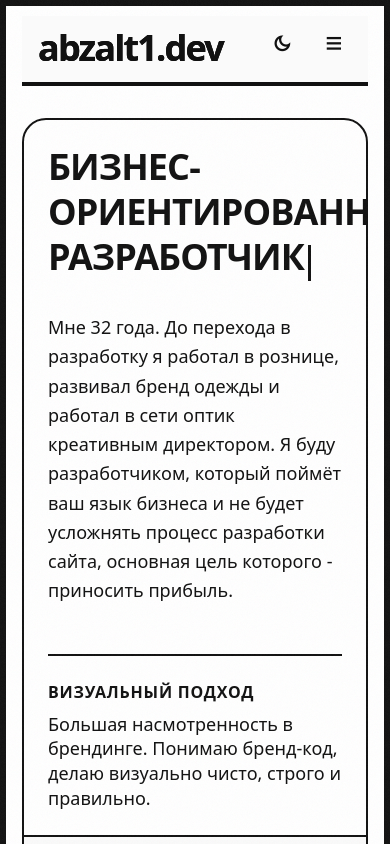
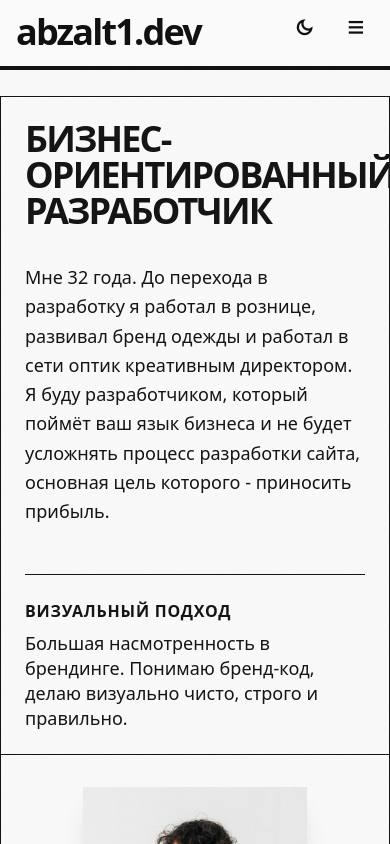
Before and after one commit to abzalt1/abzalt1.github.io, a Next.js app: page / in a window 390 px wide. Shown: the top 844 px of the page. Built offline with nearby package versions, Linux system fonts and the light colour scheme.

Commit message:
design: transform to Swiss Design aesthetic and fix dark theme

```diff
--- a/src/app/globals.css
+++ b/src/app/globals.css
@@ -1,4 +1,5 @@
 @import "tailwindcss";
+@variant dark (&:where(.dark, .dark *));
 
 @theme {
   --font-sans: var(--font-inter-tight), "Inter Tight", Helvetica, Arial, sans-serif;
@@ -10,23 +11,27 @@
   html {
     scroll-behavior: smooth;
   }
+
+  body {
+    @apply bg-white text-black dark:bg-black dark:text-white transition-colors duration-300;
+  }
 }
 
 @layer components {
   .grid-border {
-    border: 2px solid var(--color-black);
+    border: 1px solid var(--color-black);
   }
 
   .border-r-grid {
-    border-right: 2px solid var(--color-black);
+    border-right: 1px solid var(--color-black);
   }
 
   .border-b-grid {
-    border-bottom: 2px solid var(--color-black);
+    border-bottom: 1px solid var(--color-black);
   }
 
   .border-t-grid {
-    border-top: 2px solid var(--color-black);
+    border-top: 1px solid var(--color-black);
   }
 
   .dark .grid-border {
@@ -91,85 +96,6 @@
     filter: blur(0);
   }
 
-  .glitch {
-    position: relative;
-  }
-
-  .glitch::before,
-  .glitch::after {
-    content: attr(data-text);
-    position: absolute;
-    top: 0;
-    left: 0;
-    width: 100%;
-    height: 100%;
-    opacity: 0.8;
-  }
-
-  .glitch:hover::before {
-    left: 2px;
-    text-shadow: -1px 0 #ff00c1;
-    animation: glitch-anim-1 0.3s infinite linear alternate-reverse;
-  }
-
-  .glitch:hover::after {
-    left: -2px;
-    text-shadow: -1px 0 #00fff9;
-    animation: glitch-anim-2 0.3s infinite linear alternate-reverse;
-  }
-
-  @keyframes glitch-anim-1 {
-    0% {
-      clip-path: inset(20% 0 80% 0);
-    }
-
-    20% {
-      clip-path: inset(60% 0 10% 0);
-    }
-
-    40% {
-      clip-path: inset(40% 0 50% 0);
-    }
-
-    60% {
-      clip-path: inset(80% 0 5% 0);
-    }
-
-    80% {
-      clip-path: inset(10% 0 70% 0);
-    }
-
-    100% {
-      clip-path: inset(30% 0 20% 0);
-    }
-  }
-
-  @keyframes glitch-anim-2 {
-    0% {
-      clip-path: inset(10% 0 60% 0);
-    }
-
-    20% {
-      clip-path: inset(30% 0 20% 0);
-    }
-
-    40% {
-      clip-path: inset(70% 0 10% 0);
-    }
-
-    60% {
-      clip-path: inset(20% 0 50% 0);
-    }
-
-    80% {
-      clip-path: inset(60% 0 30% 0);
-    }
-
-    100% {
-      clip-path: inset(5% 0 80% 0);
-    }
-  }
-
   .magnetic-button {
     transition: transform 0.2s cubic-bezier(0.25, 0.46, 0.45, 0.94);
     will-change: transform;
@@ -202,9 +128,8 @@
   .floating-header {
     margin-top: 1.5rem;
     padding: 1rem 1.5rem;
-    border-bottom-width: 2px;
-    border-width: 2px;
-    border-radius: 6px;
+    border-bottom-width: 1px;
+    border-width: 1px;
     top: 0;
     margin-left: 1.5rem;
     margin-right: 1.5rem;
--- a/src/app/page.tsx
+++ b/src/app/page.tsx
@@ -16,7 +16,7 @@ export default function Home() {
   const [lightboxSrc, setLightboxSrc] = useState<string | null>(null);
 
   return (
-    <div className="bg-transparent text-black dark:text-white dark:border-white font-sans min-h-screen p-4 md:p-8 border-[6px] md:border-[12px] border-black transition-colors duration-300 relative">
+    <div className="bg-transparent text-black dark:text-white dark:border-white font-sans min-h-screen transition-colors duration-300 relative">
       <Preloader />
       <ScrollEffects />
       <Lightbox src={lightboxSrc} onClose={() => setLightboxSrc(null)} />
--- a/src/components/Contact.tsx
+++ b/src/components/Contact.tsx
@@ -61,7 +61,7 @@ export default function Contact() {
         <section
             id="contact"
             ref={sectionRef}
-            className="grid grid-cols-1 md:grid-cols-12 gap-0 grid-border mb-8 fade-in-section rounded-3xl overflow-hidden"
+            className="grid grid-cols-1 md:grid-cols-12 gap-0 grid-border mb-8 fade-in-section overflow-hidden"
         >
             <div className="col-span-1 md:col-span-12 p-8 md:p-24 bg-white dark:bg-black text-center flex flex-col items-center justify-center">
                 <h2 className="text-3xl md:text-5xl font-bold uppercase mb-6 tracking-tighter min-h-[1.2em] text-black dark:text-white">
@@ -73,7 +73,7 @@ export default function Contact() {
                 <a
                     href="https://t.me/abzalt1"
                     onClick={handleTelegramClick}
-                    className="inline-flex items-center gap-2 md:gap-3 bg-black text-white dark:bg-white dark:text-black px-6 py-3 md:px-10 md:py-5 text-sm md:text-xl font-bold uppercase hover:opacity-80 transition-all duration-300 tracking-widest magnetic-button rounded-full"
+                    className="inline-flex items-center gap-2 md:gap-3 bg-black text-white dark:bg-white dark:text-black px-6 py-3 md:px-10 md:py-5 text-sm md:text-xl font-bold uppercase hover:opacity-80 transition-all duration-300 tracking-widest"
                     rel="noopener noreferrer"
                 >
                     Написать в Telegram
--- a/src/components/Expertise.tsx
+++ b/src/components/Expertise.tsx
@@ -13,7 +13,7 @@ export default function Expertise() {
     ];
 
     return (
-        <section id="expertise" className="grid grid-cols-1 md:grid-cols-12 gap-0 grid-border bg-white dark:bg-black scroll-mt-8 fade-in-section rounded-3xl overflow-hidden">
+        <section id="expertise" className="grid grid-cols-1 md:grid-cols-12 gap-0 grid-border bg-white dark:bg-black scroll-mt-8 fade-in-section overflow-hidden">
             <div className="col-span-1 md:col-span-12 p-6 md:p-12">
                 <h2 className="text-2xl font-bold uppercase mb-12 tracking-tighter">Core Expertise</h2>
 
--- a/src/components/Header.tsx
+++ b/src/components/Header.tsx
@@ -1,13 +1,13 @@
 'use client';
 
-import { useEffect, useState } from 'react';
+import { useEffect, useState, useRef } from 'react';
 
 export default function Header() {
     const [theme, setTheme] = useState<'light' | 'dark'>('light');
     const [isMenuOpen, setIsMenuOpen] = useState(false);
     const [isFloating, setIsFloating] = useState(false);
     const [isHidden, setIsHidden] = useState(false);
-    const [lastScrollY, setLastScrollY] = useState(0);
+    const lastScrollY = useRef(0);
     const [currentDate, setCurrentDate] = useState('Загрузка...');
 
     useEffect(() => {
@@ -16,21 +16,26 @@ export default function Header() {
         const systemDark = window.matchMedia('(prefers-color-scheme: dark)').matches;
         const initialTheme = savedTheme || (systemDark ? 'dark' : 'light');
         setTheme(initialTheme);
+
         if (initialTheme === 'dark') {
             document.documentElement.classList.add('dark');
+        } else {
+            document.documentElement.classList.remove('dark');
         }
 
         // Date initialization
         const now = new Date();
         const formattedDate = now.toLocaleDateString('ru-RU', { month: 'long', year: 'numeric' });
         setCurrentDate(formattedDate.charAt(0).toUpperCase() + formattedDate.slice(1));
+    }, []);
 
+    useEffect(() => {
         // Scroll handling
         const handleScroll = () => {
             const scrollY = window.scrollY;
 
             // Smart Header Hide/Show
-            if (scrollY > lastScrollY && scrollY > 50) {
+            if (scrollY > lastScrollY.current && scrollY > 50) {
                 setIsHidden(true);
             } else {
                 setIsHidden(false);
@@ -38,12 +43,12 @@ export default function Header() {
 
             // Floating effect
             setIsFloating(scrollY > 50);
-            setLastScrollY(scrollY);
+            lastScrollY.current = scrollY;
         };
 
         window.addEventListener('scroll', handleScroll, { passive: true });
         return () => window.removeEventListener('scroll', handleScroll);
-    }, [lastScrollY]);
+    }, []);
 
     const toggleTheme = () => {
         const newTheme = theme === 'light' ? 'dark' : 'light';
@@ -71,7 +76,7 @@ export default function Header() {
           ${isHidden ? '-translate-y-full' : 'translate-y-0'}`}
             >
                 <div className="flex justify-between items-end px-4 md:px-0">
-                    <h1 className="text-4xl md:text-5xl font-bold tracking-tighter lowercase leading-none glitch cursor-default" data-text="abzalt1.dev">
+                    <h1 className="text-4xl md:text-5xl font-bold tracking-tighter lowercase leading-none cursor-default">
                         abzalt1.dev
                     </h1>
                     <div className="flex gap-4 md:gap-8 text-sm md:text-lg font-semibold uppercase tracking-widest items-center">
@@ -86,7 +91,7 @@ export default function Header() {
                         <span id="date-tag" className="hidden sm:inline text-black dark:text-white font-bold">{currentDate}</span>
                         <button
                             onClick={toggleTheme}
-                            className="hover:opacity-60 transition-opacity magnetic-button p-2"
+                            className="hover:opacity-60 transition-opacity p-2"
                             aria-label="Toggle theme"
                         >
                             <i className={theme === 'dark' ? 'ri-sun-line text-lg md:text-xl' : 'ri-moon-line text-lg md:text-xl'}></i>
--- a/src/components/Hero.tsx
+++ b/src/components/Hero.tsx
@@ -51,16 +51,15 @@ export default function Hero() {
         return displayText.split('<br>').map((line, i) => (
             <span key={i} className="block">
                 {line}
-                {i === displayText.split('<br>').length - 1 && <span className="cursor-blink"></span>}
             </span>
         ));
     };
 
     return (
-        <div className="grid grid-cols-1 md:grid-cols-12 gap-0 grid-border mb-8 fade-in-section rounded-3xl overflow-hidden">
+        <div className="grid grid-cols-1 md:grid-cols-12 gap-0 grid-border mb-8 fade-in-section overflow-hidden">
             <section className="md:col-span-8 p-6 md:p-12 border-b-grid md:border-b-0 md:border-r-grid flex flex-col justify-between">
                 <div>
-                    <h2 className="text-4xl md:text-6xl font-bold uppercase mb-8 leading-tight tracking-tight min-h-[110px] md:min-h-[220px] flex flex-col justify-start">
+                    <h2 className="text-4xl md:text-6xl font-bold uppercase mb-8 leading-none tracking-tighter min-h-[110px] md:min-h-[220px] flex flex-col justify-start">
                         {renderDisplayText()}
                     </h2>
                     <div className="space-y-6 text-lg md:text-xl leading-relaxed font-medium max-w-2xl">
@@ -79,7 +78,7 @@ export default function Hero() {
 
             <section className="md:col-span-4 flex flex-col">
                 <div className="p-8 border-b-grid flex justify-center items-center bg-white dark:bg-black">
-                    <div className="w-56 h-56 md:w-80 md:h-80 overflow-hidden grid-border relative bg-white dark:bg-black shadow-xl rounded-2xl">
+                    <div className="w-56 h-56 md:w-80 md:h-80 overflow-hidden relative shadow-xl">
                         <Image
                             src="/me.jpg"
                             alt="Abzal Photo"
--- a/src/components/Preloader.tsx
+++ b/src/components/Preloader.tsx
@@ -10,8 +10,8 @@ export default function Preloader() {
     useEffect(() => {
         let index = 0;
         const typeInterval = setInterval(() => {
-            if (index < fullText.length) {
-                setText(fullText.substring(0, index + 1));
+            if (index <= fullText.length) {
+                setText(fullText.substring(0, index));
                 index++;
             } else {
                 clearInterval(typeInterval);
--- a/src/components/Services.tsx
+++ b/src/components/Services.tsx
@@ -20,7 +20,7 @@ export default function Services() {
     ];
 
     return (
-        <section id="services" className="grid grid-cols-1 md:grid-cols-3 gap-0 grid-border mb-8 text-center md:text-left scroll-mt-8 fade-in-section rounded-3xl overflow-hidden">
+        <section id="services" className="grid grid-cols-1 md:grid-cols-3 gap-0 grid-border mb-8 text-center md:text-left scroll-mt-8 fade-in-section overflow-hidden">
             {services.map((service, index) => (
                 <div
                     key={index}
```
Also changed, not shown: src/components/Projects.tsx (+4 -4 lines), src/components/ScrollEffects.tsx (+2 -24 lines).
